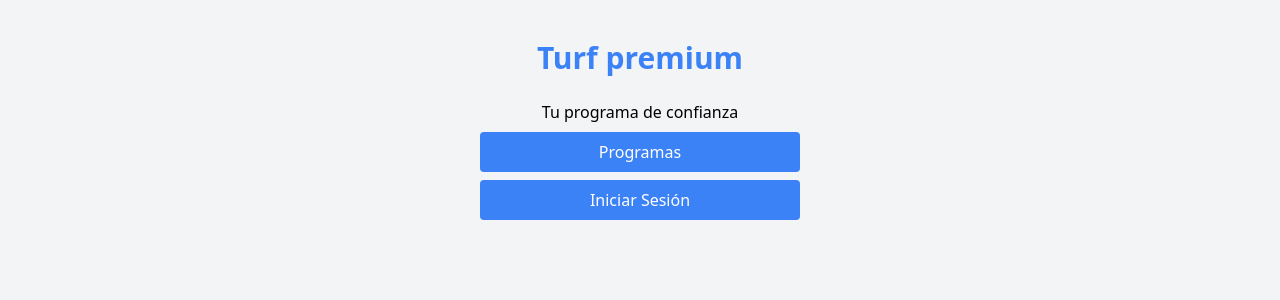
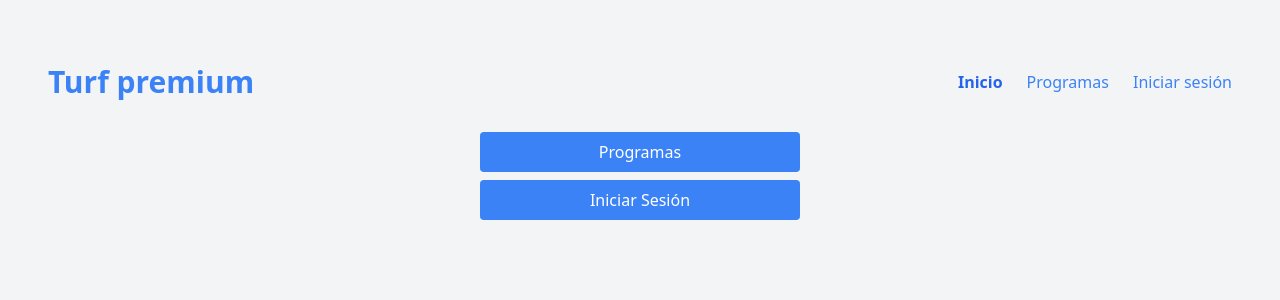
Before and after one commit to vazqueztomas/turf-frontend, a React (Vite) app: page / in a window 1280 px wide. Shown: the top 300 px of the page. Built offline with nearby package versions, Linux system fonts and the light colour scheme.

Commit message:
fix(config): implement navigation links in Header component

```diff
--- a/src/components/Header.tsx
+++ b/src/components/Header.tsx
@@ -1,10 +1,35 @@
 import React from 'react'
+import { Link } from 'react-router-dom'
+
+const sections = [
+    { label: 'Inicio', href: '/' },
+    { label: 'Programas', href: '/programs' },
+    { label: 'Iniciar sesión', href: '/login' },
+]
 
 export const Header: React.FC = () => {
+    const location = window.location.pathname
+
     return (
-        <>
-            <h1 className="text-3xl font-bold text-blue-500 mb-4">Turf premium</h1>
-            <h6>Tu programa de confianza</h6>
-        </>
+        <header className="flex items-center justify-between w-full px-12 py-6 bg-gray-100">
+            <h1 className="text-3xl font-bold text-blue-500">
+                <Link to="/">Turf premium</Link>
+            </h1>
+            <nav>
+                <ul className="flex gap-6">
+                    {sections.map((section, index) => (
+                        <li>
+                            <Link
+                                key={index}
+                                to={section.href}
+                                className={`${location === section.href ? 'text-blue-600 hover:underline font-bold' : 'text-blue-500 hover:underline'}`}
+                            >
+                                {section.label}
+                            </Link>
+                        </li>
+                    ))}
+                </ul>
+            </nav>
+        </header>
     )
 }
```
